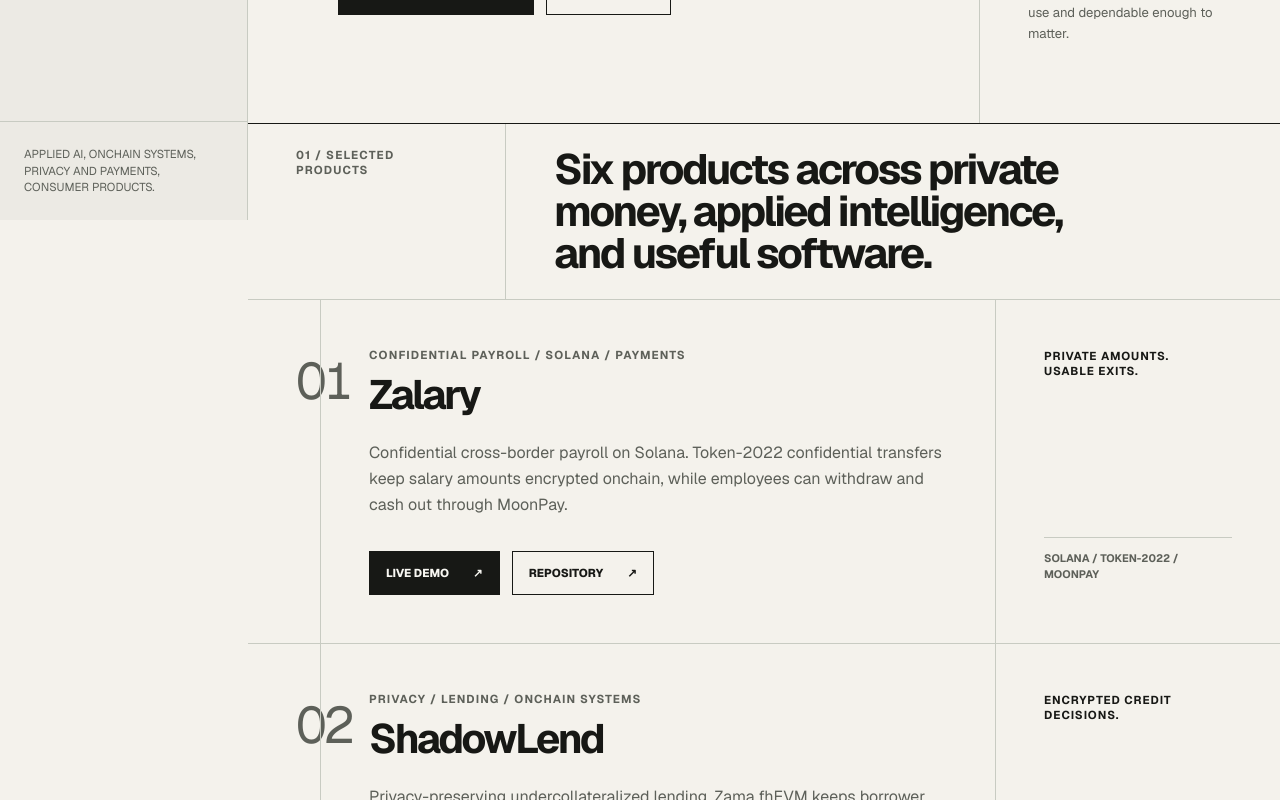
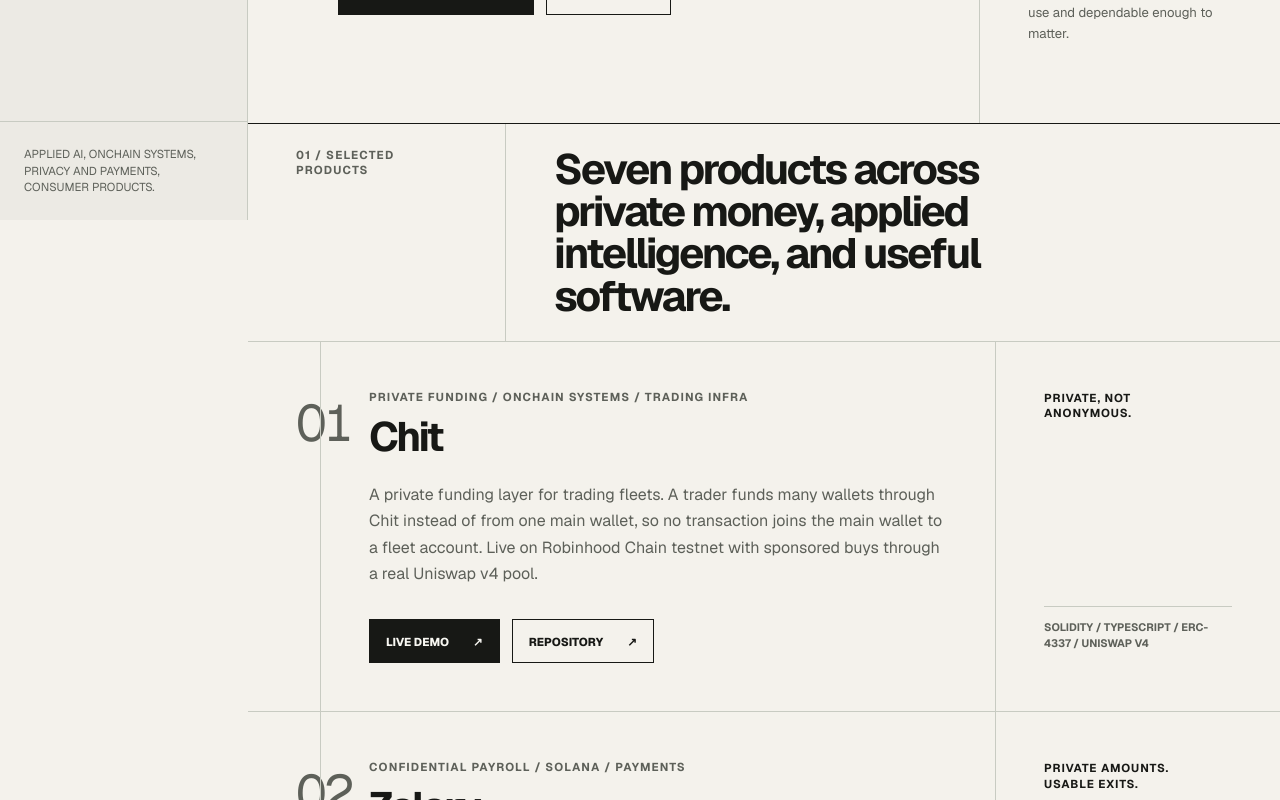
Before and after one commit to ajanaku1/bambam, a Next.js app: page / in a window 1280 px wide. Shown: the part 580-1380 px from the top of the page. Built offline with nearby package versions, Linux system fonts and the light colour scheme.

Commit message:
feat: add Chit to the product register
Chit leads the register at 01 and the rest shift to 02-07. The section
heading follows the new count.

```diff
--- a/src/components/ProductRegister.tsx
+++ b/src/components/ProductRegister.tsx
@@ -51,7 +51,7 @@
       <header className="section-heading">
         <p className="eyebrow">01 / Selected products</p>
         <h2 id="products-title">
-          Six products across private money, applied intelligence, and useful software.
+          Seven products across private money, applied intelligence, and useful software.
         </h2>
       </header>
       <div className="product-register">
--- a/src/data/portfolio.ts
+++ b/src/data/portfolio.ts
@@ -14,6 +14,17 @@
 export const products: Product[] = [
   {
     index: "01",
+    title: "Chit",
+    category: "Private funding / Onchain systems / Trading infra",
+    description:
+      "A private funding layer for trading fleets. A trader funds many wallets through Chit instead of from one main wallet, so no transaction joins the main wallet to a fleet account. Live on Robinhood Chain testnet with sponsored buys through a real Uniswap v4 pool.",
+    statement: "Private, not anonymous.",
+    stack: "Solidity / TypeScript / ERC-4337 / Uniswap v4",
+    github: "https://github.com/ajanaku1/chit",
+    demo: "https://chit.tools",
+  },
+  {
+    index: "02",
     title: "Zalary",
     category: "Confidential payroll / Solana / Payments",
     description:
@@ -24,7 +35,7 @@
     demo: "https://zalary.vercel.app",
   },
   {
-    index: "02",
+    index: "03",
     title: "ShadowLend",
     category: "Privacy / Lending / Onchain systems",
     description:
@@ -35,7 +46,7 @@
     demo: "https://shadowlend-cyan.vercel.app",
   },
   {
-    index: "03",
+    index: "04",
     title: "Punt",
     category: "Peer systems / Payments / On-device AI",
     description:
@@ -48,7 +59,7 @@
     event: "Tether Developers Cup",
   },
   {
-    index: "04",
+    index: "05",
     title: "Hanami",
     category: "Applied AI / Attestation / Access",
     description:
@@ -61,7 +72,7 @@
     event: "0G Zero Cup",
   },
   {
-    index: "05",
+    index: "06",
     title: "InferMart",
     category: "Distributed inference / Metering / Settlement",
     description:
@@ -73,7 +84,7 @@
     event: "QVAC Hackathon",
   },
   {
-    index: "06",
+    index: "07",
     title: "Headhunter",
     category: "Autonomous execution / Open source / x402",
     description:
```
